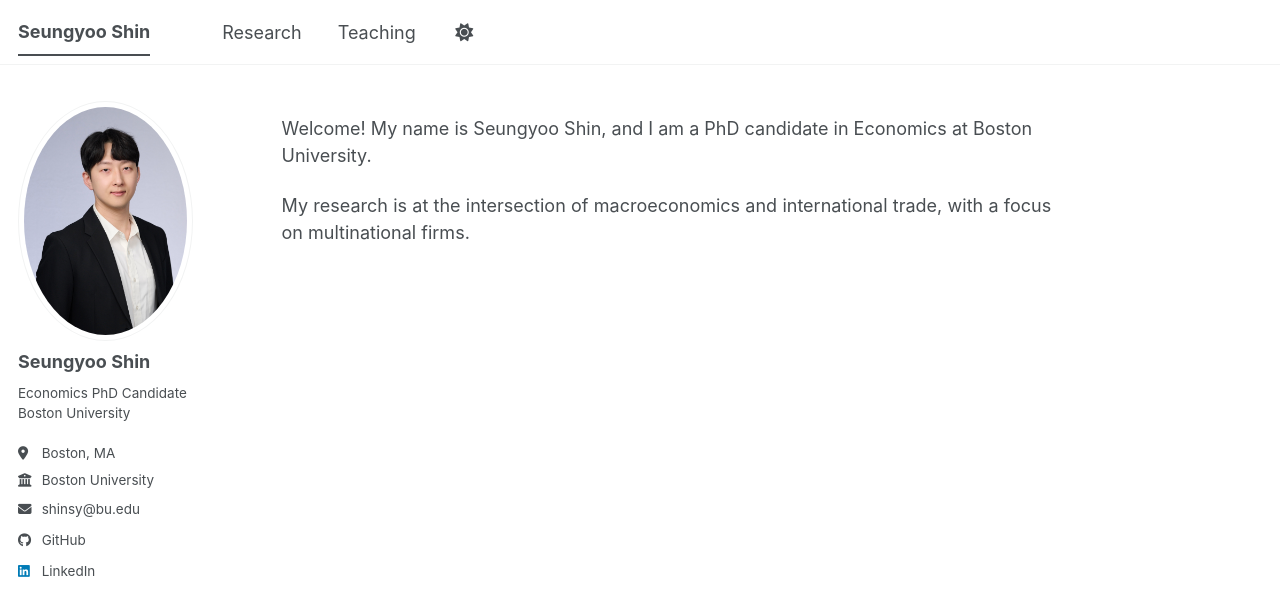
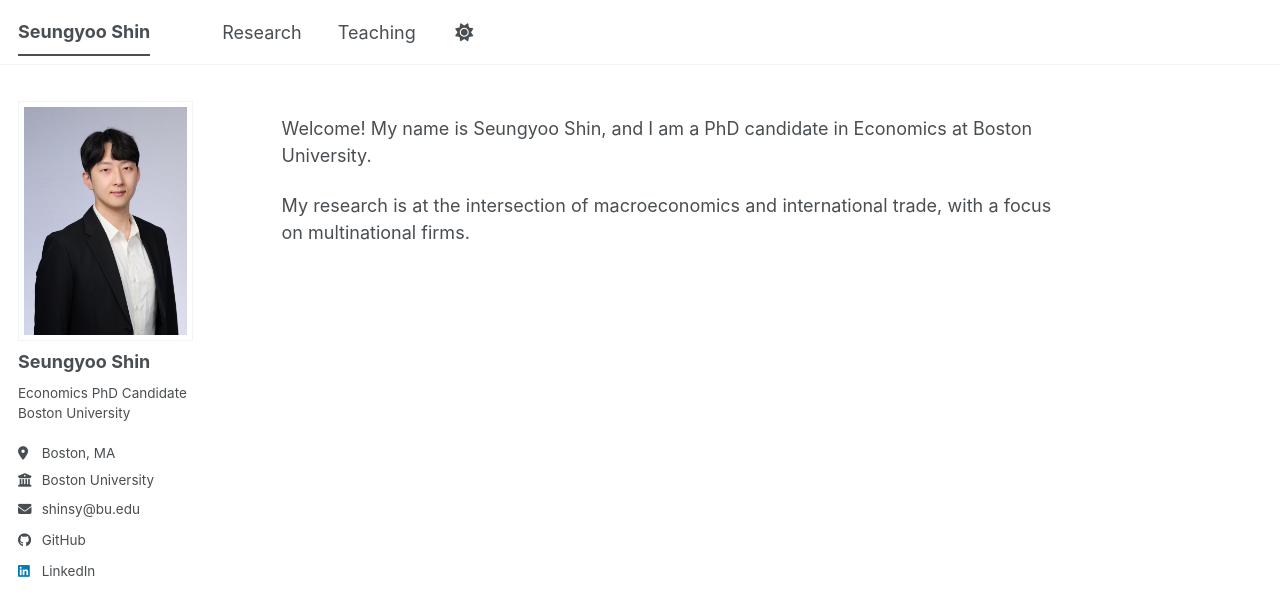
Before and after one commit to SeungyooShin/seungyooshin.github.io, a Jekyll site: the page built from _pages/about.md, in a window 1280 px wide. Shown: the top 616 px of the page. Built offline with Jekyll 4.4.1, drawn with Linux system fonts in a browser that asks for light colours; a script bundle is joined from its source files by our own code; library files that are not in the unit come from our copies.

Commit message:
Update border-radius.scss

```diff
--- a/_sass/layout/_sidebar.scss
+++ b/_sass/layout/_sidebar.scss
@@ -155,7 +155,7 @@
 
   img {
     max-width: 175px;
-    border-radius: 50%;
+    border-radius: 0;   // 50% for the original
 
     @include breakpoint($large) {
       padding: 5px;
```
